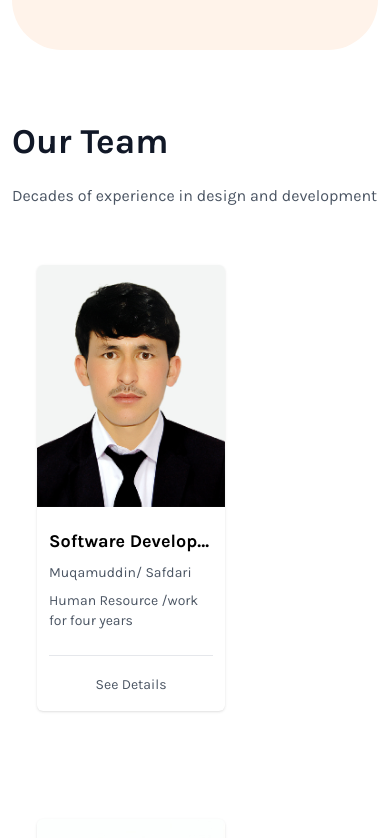
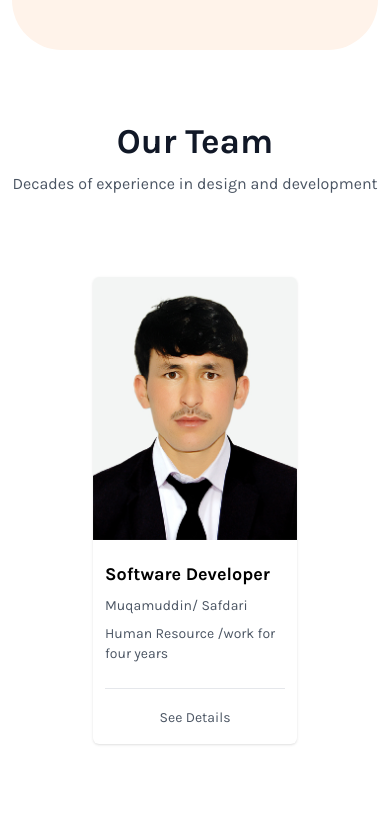
Before and after one commit to muqamuddin/MyReactjsProject, a React (Create React App) app: page / in a window 390 px wide. Shown: the part 3942-4780 px from the top of the page. Built offline with nearby package versions, Linux system fonts and the light colour scheme; what tailwindcss-rtl would draw is missing.

Commit message:
set new style to team component

```diff
--- a/src/frontend/component/ServicCard.jsx
+++ b/src/frontend/component/ServicCard.jsx
@@ -6,6 +6,7 @@ return (
     <>
      {data.map((item, index) => (
         <div key={index}   className="p-[35px] pb-[35px] ">
+          {/* className="p-[25px] pb-[35px] md:m-0 lg:m-0 xl:m-0 mr-32 " */}
 
           <div className="group bg-white dark:bg-gray-700 relative rounded-md shadow dark:hover:shadow-xl hover:shadow-xl dark:hover:shadow-gray-700 overflow-hidden">
             <div className="relative overflow-hidden">
--- a/src/frontend/component/TeamCard.jsx
+++ b/src/frontend/component/TeamCard.jsx
@@ -7,7 +7,7 @@ const TeamCard = () => {
       {team.map((teams, id) => (
         <div
           key={id}
-          className="p-[25px] pb-[35px] md:m-0 lg:m-0 xl:m-0 mr-32 "
+          className="p-[25px] pb-[35px]  "
         >
           <div className=" group bg-white dark:bg-gray-700 relative rounded-md shadow dark:hover:shadow-xl hover:shadow-xl dark:hover:shadow-gray-700 overflow-hidden">
             <div className="relative overflow-hidden">
--- a/src/frontend/component/TeamCom.jsx
+++ b/src/frontend/component/TeamCom.jsx
@@ -3,17 +3,14 @@ import TeamCard from "./TeamCard";
 const TeamCom = () => {
   return (
     <>
-      <div className="container  mx-auto  px-[12px] md:px-[36px] xl:px-0 mt-[70px] lg:mt-[150px] max-w-[1320px]">
-        <div className="mb-8">
-          <h2 className="text-gray-900 font-bold font-chivo mb-5 text-[35px] leading-[44px] md:text-[46px] md:leading-[52px] lg:text-heading-1 md:mb-[30px]  dark:text-gray-200 ">
+          <div className="container mx-auto px-[12px] md:px-[36px] xl:px-0 mt-[70px] lg:mt-[150px] max-w-[1320px] ">
+          <h2 className="text-gray-900 font-bold font-chivo mb-2 text-[35px] leading-[44px] md:text-[46px] md:leading-[52px] lg:text-heading-1 md:mb-[30px] max-w-[725px] flex items-center justify-center sm:justify-start dark:text-gray-200">
             Our Team
           </h2>
-          <p className="text-quote md:text-lead-lg text-gray-600 dark:text-gray-300  ">
+          <p className=" text-quote md:text-lead-lg text-gray-600 flex items-center justify-center sm:justify-start dark:text-gray-300 ">
             Decades of experience in design and development
           </p>
-        </div>
-        <div className=" grid-cols-1 !grid gap-x-[30px] gap-y-[48px] md:grid-cols-2 lg:grid-cols-3 xl:grid-cols-4 ">
-        {/* <div className="grid grid-cols-1 md:grid-cols-2 xl:grid-cols-4 gap-x-[30px] gap-y-[50px] mb-[52px] p-14"> */}
+        <div className="grid grid-cols-1 md:grid-cols-2 xl:grid-cols-4 gap-x-[30px] gap-y-[50px] mb-[52px] p-14">
           <TeamCard />
         </div>
       </div>
```
